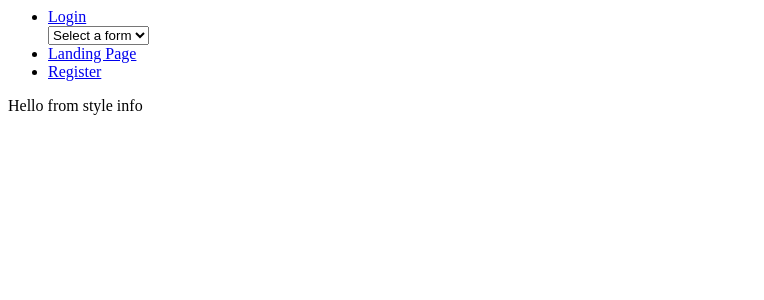
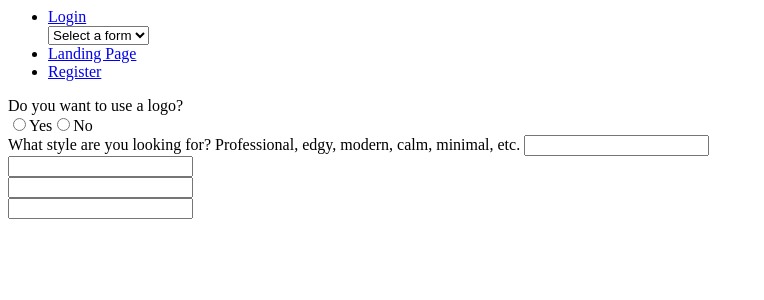
Before and after one commit to heathertill/website-content, a React app: page /StyleInfo in a window 1280 px wide. Shown: the top 300 px of the page, without its empty margins (0-764 px from the left). Built offline with nearby package versions, Linux system fonts and the light colour scheme.

Commit message:
-adding to the form inputs

```diff
--- a/src/client/components/public/StyleInfo.tsx
+++ b/src/client/components/public/StyleInfo.tsx
@@ -1,9 +1,9 @@
 import * as React from 'react';
-import {useState, useEffect} from 'react';
+import { useState, useEffect } from 'react';
+import {RouteComponentProps} from 'react-router-dom'
+import LogoRadio from '../radio/LogoRadio';
 
-export interface StyleInfoProps {
-
-}
+export interface StyleInfoProps extends RouteComponentProps { }
 
 const StyleInfo: React.SFC<StyleInfoProps> = () => {
 
@@ -19,10 +19,37 @@ const StyleInfo: React.SFC<StyleInfoProps> = () => {
     const [features, setFeatures] = useState('');
     const [editable, setEditable] = useState(false);
 
-
+    const handleLogo = (e: React.ChangeEvent<HTMLInputElement>) => {
+        let radio = e.target.value
+        if (radio === 'yes') {
+            setLogo('yes')
+        } else {
+            setLogo('no')
+        }
+    }
 
     return (
-        <div>Hello from style info</div>
+        <section>
+            <LogoRadio handlers={{handleLogo}} />
+            <form action="" className="form-group">
+                <div>
+                    <label htmlFor="text">What style are you looking for? Professional, edgy, modern, calm, minimal, etc. </label>
+                    <input type="text" className="form-control"/>
+                </div>
+                <div>
+                    <label htmlFor="text"></label>
+                    <input type="text" className="form-control"/>
+                </div>
+                <div>
+                    <label htmlFor="text"></label>
+                    <input type="text" className="form-control"/>
+                </div>
+                <div>
+                    <label htmlFor="text"></label>
+                    <input type="text" className="form-control"/>
+                </div>
+            </form>
+        </section>
      );
 }
 
--- /dev/null
+++ b/src/client/components/radio/LogoRadio.tsx
@@ -0,0 +1,25 @@
+import * as React from 'react';
+
+
+export interface LogoRadioProps {
+    handlers: {
+        handleLogo: any
+    };
+
+}
+
+const LogoRadio: React.SFC<LogoRadioProps> = ({ handlers }) => {
+    return (
+        <section>
+            <div>Do you want to use a logo?</div>
+            <div className="form-check-inline" onChange={handlers.handleLogo}>
+                <input type="radio" className="form-check-input mx-2" value="yes" name="choice" />
+                <label htmlFor="existingWeb" className="form-check-label">Yes</label>
+                <input type="radio" className="form-check-input mx-2" value="no" name="choice" />
+                <label htmlFor="existingWeb" className="form-check-label">No</label>
+            </div>
+        </section>
+    );
+}
+
+export default LogoRadio;
```
